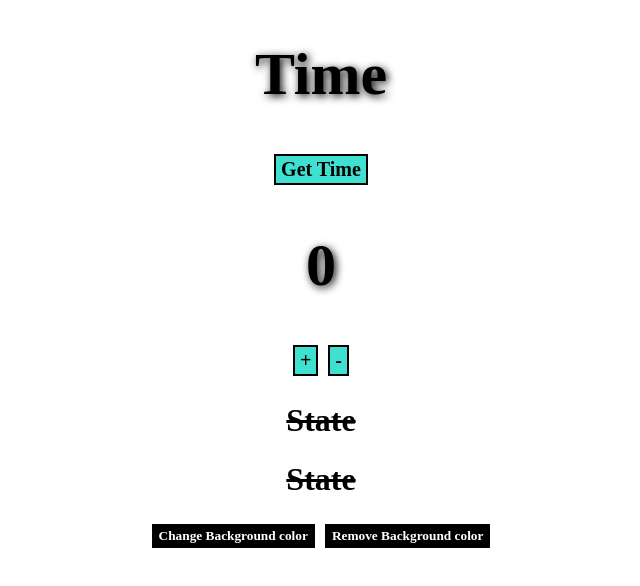
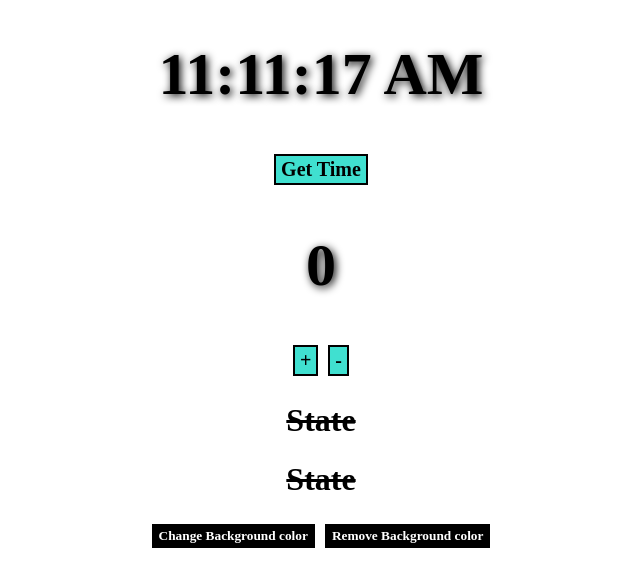
Before and after one commit to AbhishekKumar2233/React-sheet2, a React (Create React App) app: page / in a window 1280 px wide. Shown: the top 586 px of the page, without its empty margins (319-959 px from the left). Built offline with nearby package versions, Linux system fonts and the light colour scheme.

Commit message:
time dynamic refresh

```diff
--- a/src/RealTime.jsx
+++ b/src/RealTime.jsx
@@ -1,11 +1,16 @@
 import React, { useState } from "react";
 
 export default function RealTime() {
-  const [time, setTime] = useState("Time");
+  //setinterval function used to show data every second
+  setInterval(timefunc, 1000);
+
   var clock = new Date().toLocaleTimeString();
 
+  const [time, setTime] = useState(clock);
+
   function timefunc() {
-    setTime(clock);
+    var newclock = new Date().toLocaleTimeString();
+    setTime(newclock);
   }
   return (
     <div className="container">
```
